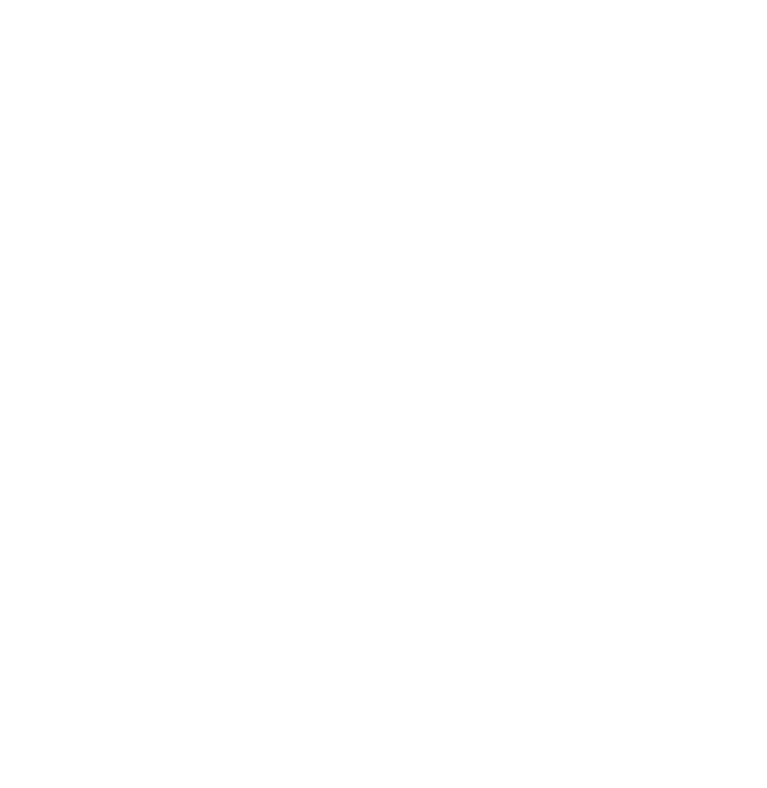
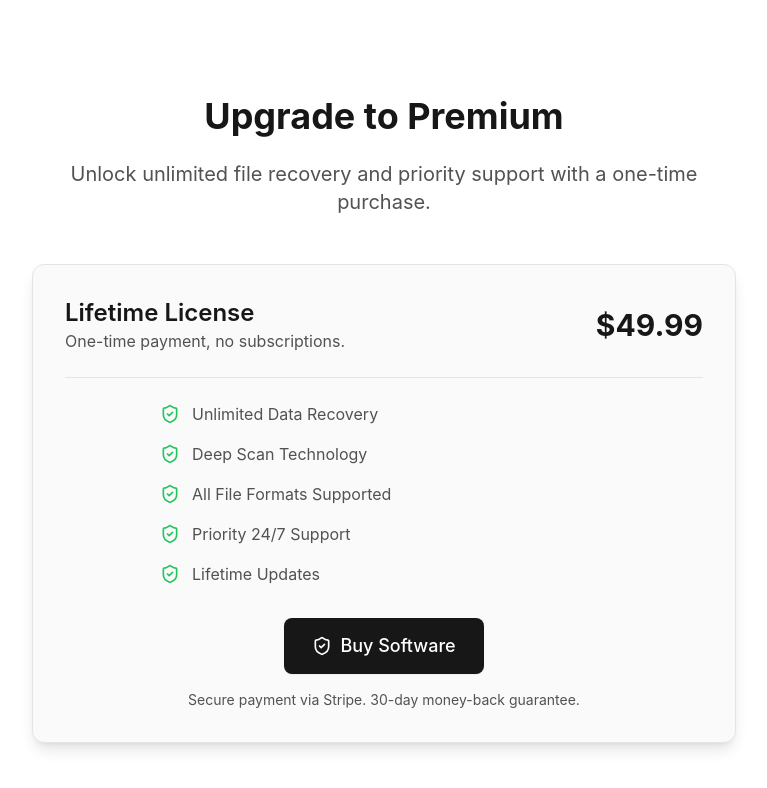
Before and after one commit to thekishanjangid/file_recovery_site, a React (Vite) app: page /premium in a window 1280 px wide. Before the commit this address had no page. Shown: the top 788 px of the page, without its empty margins (256-1023 px from the left). Built offline with nearby package versions, Linux system fonts and the light colour scheme.

Commit message:
some chnges

```diff
--- a/src/App.tsx
+++ b/src/App.tsx
@@ -31,6 +31,9 @@ import FailureReasons from "./pages/FailureReasons"
 import DataLossPrevention from "./pages/DataLossPrevention"
 import ReleaseNotes from "./pages/ReleaseNotes"
 import About from "./pages/About"
+import Premium from "./pages/Premium"
+import PaymentSuccess from "./pages/PaymentSuccess"
+import PaymentCancel from "./pages/PaymentCancel"
 
 // Determine basename for GitHub Pages or local dev
 // Determine basename - default to '/' for Vercel
@@ -71,6 +74,9 @@ export default function App() {
         <Route path="/data-loss-prevention" element={<DataLossPrevention />} />
         <Route path="/release-notes" element={<ReleaseNotes />} />
         <Route path="/about" element={<About />} />
+        <Route path="/premium" element={<Premium />} />
+        <Route path="/payment-success" element={<PaymentSuccess />} />
+        <Route path="/payment-cancel" element={<PaymentCancel />} />
       </Routes>
       </DownloadProvider>
     </Router>
--- a/src/components/sections/Hero.tsx
+++ b/src/components/sections/Hero.tsx
@@ -3,11 +3,11 @@ import { Button } from "../ui/Button"
 import { Badge } from "../ui/Badge"
 import { ArrowRight, Download, ShieldCheck, Loader2 } from "lucide-react"
 import { useDownload } from "../../hooks/useDownload"
-import { usePayment } from "../../hooks/usePayment"
+
 
 export function Hero() {
   const { triggerDownload } = useDownload();
-  const { handleCheckout, isLoading } = usePayment();
+
 
   return (
     <section className="relative pt-24 pb-32 overflow-hidden">
@@ -38,16 +38,11 @@ export function Hero() {
           <Button
             variant="secondary"
             size="lg"
-            className="h-12 px-8 text-base disabled:opacity-70 disabled:cursor-not-allowed"
-            onClick={handleCheckout}
-            disabled={isLoading}
+            className="h-12 px-8 text-base"
+            onClick={() => window.location.href = '/premium'}
           >
-            {isLoading ? (
-               <Loader2 className="mr-2 h-4 w-4 animate-spin" />
-            ) : (
-               <ShieldCheck className="mr-2 h-4 w-4 text-green-600" />
-            )}
-            {isLoading ? "Redirecting..." : "Get Premium License"}
+             <ShieldCheck className="mr-2 h-4 w-4 text-green-600" />
+            Get Premium License
           </Button>
         </div>
 
--- /dev/null
+++ b/src/pages/PaymentCancel.tsx
@@ -0,0 +1,25 @@
+import { Container } from "../components/ui/Container";
+import { Button } from "../components/ui/Button";
+import { XCircle } from "lucide-react";
+import { Link } from "react-router-dom";
+
+export default function PaymentCancel() {
+  return (
+    <div className="pt-32 pb-20">
+      <Container className="max-w-2xl text-center">
+        <div className="mx-auto w-24 h-24 bg-red-100 rounded-full flex items-center justify-center mb-8">
+          <XCircle className="h-12 w-12 text-red-600" />
+        </div>
+        <h1 className="text-4xl font-bold mb-4 text-text-primary">
+          Payment Cancelled
+        </h1>
+        <p className="text-xl text-text-secondary mb-8">
+          Your payment was not processed. No charges were made.
+        </p>
+        <Link to="/premium">
+          <Button>Try Again</Button>
+        </Link>
+      </Container>
+    </div>
+  );
+}
--- /dev/null
+++ b/src/pages/PaymentSuccess.tsx
@@ -0,0 +1,32 @@
+import { Container } from "../components/ui/Container";
+import { Button } from "../components/ui/Button";
+import { CheckCircle, ArrowRight } from "lucide-react";
+import { Link } from "react-router-dom";
+
+export default function PaymentSuccess() {
+  return (
+    <div className="pt-32 pb-20">
+      <Container className="max-w-2xl text-center">
+        <div className="mx-auto w-24 h-24 bg-green-100 rounded-full flex items-center justify-center mb-8">
+          <CheckCircle className="h-12 w-12 text-green-600" />
+        </div>
+        <h1 className="text-4xl font-bold mb-4 text-text-primary">
+          Payment Successful!
+        </h1>
+        <p className="text-xl text-text-secondary mb-8">
+          Thank you for your purchase. Your premium license has been activated.
+        </p>
+        <div className="flex justify-center gap-4">
+          <Link to="/">
+            <Button variant="secondary">Back to Home</Button>
+          </Link>
+          <Link to="/download">
+            <Button>
+              Download Now <ArrowRight className="ml-2 h-4 w-4" />
+            </Button>
+          </Link>
+        </div>
+      </Container>
+    </div>
+  );
+}
--- /dev/null
+++ b/src/pages/Premium.tsx
@@ -0,0 +1,59 @@
+import { Container } from "../components/ui/Container";
+import { Button } from "../components/ui/Button";
+import { ShieldCheck, Loader2 } from "lucide-react";
+import { usePayment } from "../hooks/usePayment";
+
+export default function Premium() {
+  const { handleCheckout, isLoading } = usePayment();
+
+  return (
+    <div className="pt-24 pb-16">
+      <Container className="max-w-3xl text-center">
+        <h1 className="text-4xl font-bold mb-6 text-text-primary">
+          Upgrade to Premium
+        </h1>
+        <p className="text-xl text-text-secondary mb-12">
+          Unlock unlimited file recovery and priority support with a one-time purchase.
+        </p>
+
+        <div className="bg-surface border border-border rounded-xl p-8 shadow-lg mb-12">
+          <div className="flex justify-between items-center border-b border-border pb-6 mb-6">
+            <div className="text-left">
+              <h3 className="text-2xl font-semibold">Lifetime License</h3>
+              <p className="text-text-secondary">One-time payment, no subscriptions.</p>
+            </div>
+            <div className="text-3xl font-bold text-primary">
+              $49.99
+            </div>
+          </div>
+
+          <ul className="space-y-4 mb-8 text-left max-w-md mx-auto">
+            {['Unlimited Data Recovery', 'Deep Scan Technology', 'All File Formats Supported', 'Priority 24/7 Support', 'Lifetime Updates'].map((feature) => (
+              <li key={feature} className="flex items-center text-text-secondary">
+                <ShieldCheck className="h-5 w-5 text-green-500 mr-3" />
+                {feature}
+              </li>
+            ))}
+          </ul>
+
+          <Button
+            size="lg"
+            className="w-full sm:w-auto min-w-[200px] h-14 text-lg"
+            onClick={handleCheckout}
+            disabled={isLoading}
+          >
+            {isLoading ? (
+               <Loader2 className="mr-2 h-5 w-5 animate-spin" />
+            ) : (
+               <ShieldCheck className="mr-2 h-5 w-5" />
+            )}
+            {isLoading ? "Redirecting..." : "Buy Software"}
+          </Button>
+          <p className="mt-4 text-sm text-text-secondary">
+            Secure payment via Stripe. 30-day money-back guarantee.
+          </p>
+        </div>
+      </Container>
+    </div>
+  );
+}
```
